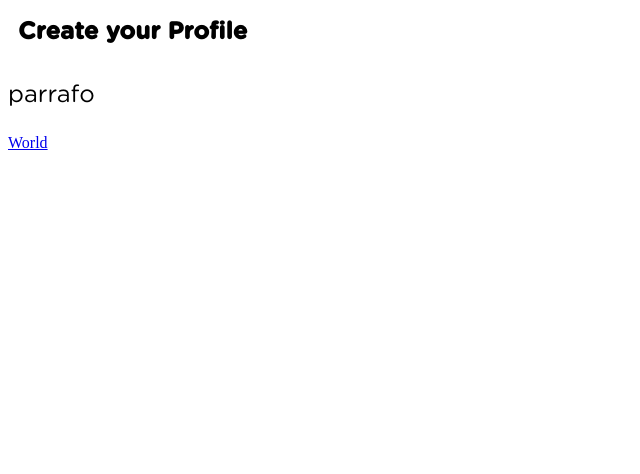
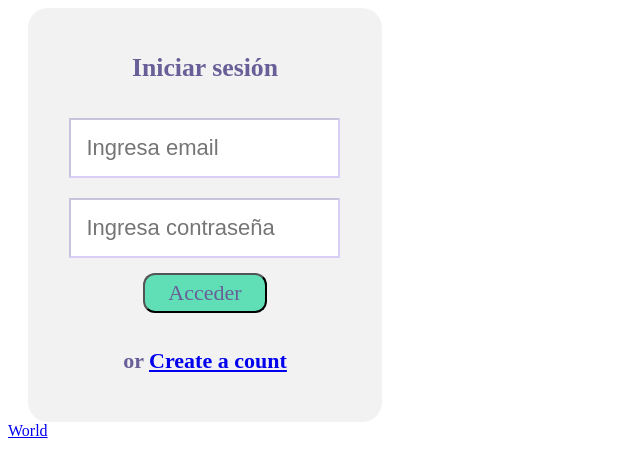
Before and after one commit to Elizabet-Carmona/PionerasWorld, a website: page index.html in a window 1280 px wide. Shown: the whole page, without its empty margins (0-640 px from the left). Drawn offline with Linux system fonts and the light colour scheme; files that its build step writes are made by us from their sources; no server answers.

Commit message:
organizando archivos

```diff
--- a/index.html
+++ b/index.html
@@ -1,15 +1,31 @@
 <!DOCTYPE html>
-<html xmlns="http://www.w3.org/1999/xhtml">
+<html lang="en">
 <head>
-	<meta http-equiv="Content-Type" content="text/html; charset=utf-8" />
-	<title>Pioneras World </title>
-	<link rel="stylesheet" href="style.css" type="text/css" charset="utf-8" />
-
+    <meta charset="UTF-8">
+    <meta name="viewport" content="width=device-width, initial-scale=1.0">
+    <meta http-equiv="X-UA-Compatible" content="ie=edge">
+    <link rel="stylesheet" href="/style.css">
+    <title>Document</title>
+<script src="https://www.gstatic.com/firebasejs/5.6.0/firebase.js"></script>
+<script src="https://www.gstatic.com/firebasejs/4.12.1/firebase.js"></script>
+<script src="https://www.gstatic.com/firebasejs/4.12.1/firebase-firestore.js"></script>
 </head>
 <body>
-	<h1 class="title">  Create your Profile	</h1>
 
-			<p class="simple-text">parrafo</p>
+
+    <div class="container">
+    <h3>Iniciar sesión</h3>
+    <input id="email2" type="email" class="email" placeholder="Ingresa email">
+    <input id="contrasena2" type="password" class="password" placeholder="Ingresa contraseña">
+    <button class="boton" onclick="ingreso()">Acceder</button>
+    <h4>or <a href="/profile.html"><u>Create a count</u></a></h4>
+    </div>
+    <div id="contenido">
+
+    </div>
+
+    <script src="app.js"></script>
+
 
 				 <a href="/world.html">World</a>
 
--- a/style.scss
+++ b/style.scss
@@ -16,6 +16,37 @@ $morado-letra-boton: #241c3e;
     src: url('font/original_GothamRoundedBook.eot?#iefix') format('embedded-opentype'), url('font/original_GothamRoundedBook.woff') format('woff'), url('font/original_GothamRoundedBook.ttf') format('truetype'), url('font/original_GothamRoundedBook.svg') format('svg');
     font-weight: normal;
     font-style: normal;
+}
+
+.container{
+    background: #f2f2f2;
+    width: 25%;
+    font-size: 22px;
+    font-family: Gotham Rounded;
+    color: #695F98;
+    margin: auto 20px;
+    border-radius: 20px;
+    text-align: center;
+    padding: 1.5%;
+    display: inline-block;
+
+}
+.container input{
+    border-color: rgba(131, 96, 223,.3);
+    font-size: 22px;
+    width: 75%;
+    padding: 15px;
+    margin: 10px 10px;
+}
+.container .boton{
+    background: #60DFB7;
+    font-family: Gotham Rounded;
+    color: #695F98;
+    font-size: 22px;
+    padding: 5px 23px;
+    margin: 5px 10px;
+    border-radius: 12px;
+
 }
 
 .title {
```
Also changed, not shown: FireBase/Login_firebase/index.html (deleted, +0 -37 lines), avatar.html (renamed from html/createAvatar.html, +2 -2 lines), html/createProfile.html (deleted, +0 -55 lines), profile.html (+55 -0 lines), world.html (+1 -1 lines), FireBase/Login_firebase/style.css (deleted), css/createAvatar.css (added), js/app.js (renamed from FireBase/Login_firebase/app.js), js/main.js (added), style.css, 2 other files.
